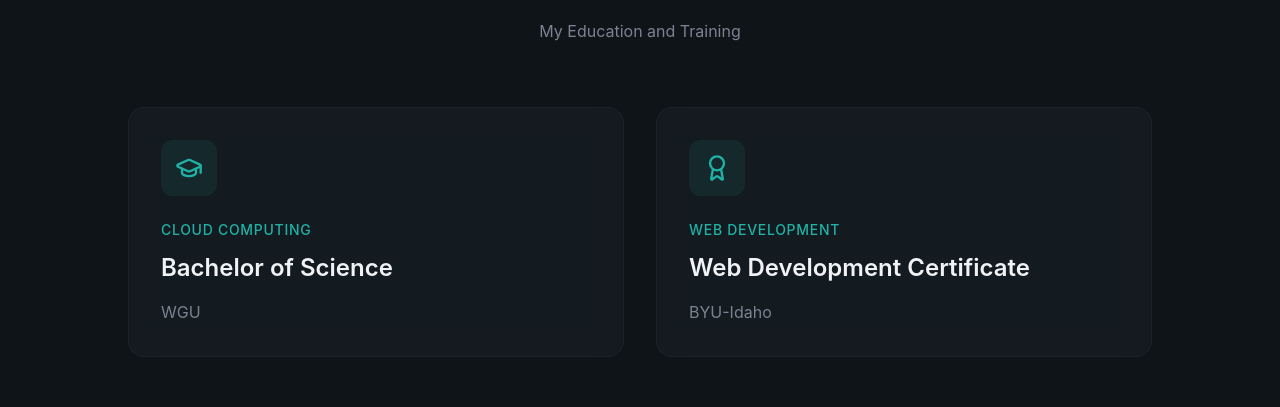
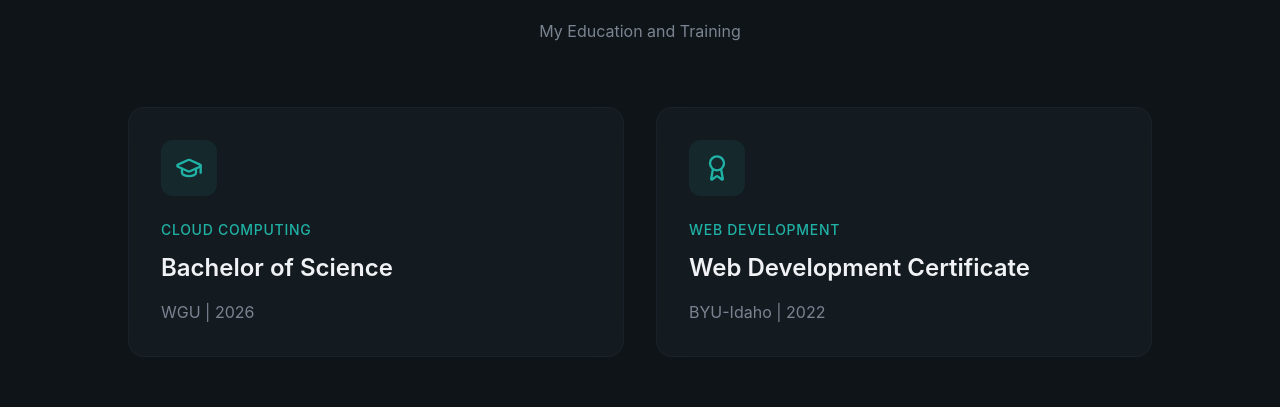
Before and after one commit to Colby-Patterson2/dev-portfolio, a React (Vite) app: page / in a window 1280 px wide. Shown: the part 1923-2330 px from the top of the page. Built offline with nearby package versions, Linux system fonts and the light colour scheme.

Commit message:
Education section fixes

```diff
--- a/src/sections/Education.jsx
+++ b/src/sections/Education.jsx
@@ -5,13 +5,13 @@ const education = [
         icon: GraduationCap,
         title: "Bachelor of Science",
         field: "Cloud Computing",
-        description: "WGU",
+        description: "WGU | 2026",
     },
     {
         icon: Award,
         title: "Web Development Certificate",
         field: "Web Development",
-        description: "BYU-Idaho",
+        description: "BYU-Idaho | 2022",
     },
 ];
 
@@ -35,7 +35,7 @@ export const Education = () => {
                     {education.map((item, idx) => (
                         <article
                             key={item.title}
-                            className="glass p-8 rounded-2xl animate-fade-in"
+                            className="glass p-8 rounded-2xl animate-fade-in flex flex-col h-full"
                             style={{ animationDelay: `${(idx + 1) * 100}ms` }}
                         >
                             <div className="w-14 h-14 rounded-xl bg-primary/10 flex items-center justify-center mb-6">
@@ -45,7 +45,7 @@ export const Education = () => {
                                 {item.field}
                             </p>
                             <h3 className="text-2xl font-semibold mb-4">{item.title}</h3>
-                            <p className="text-muted-foreground">{item.description}</p>
+                            <p className="text-muted-foreground mt-auto">{item.description}</p>
                         </article>
                     ))}
                 </div>
```
